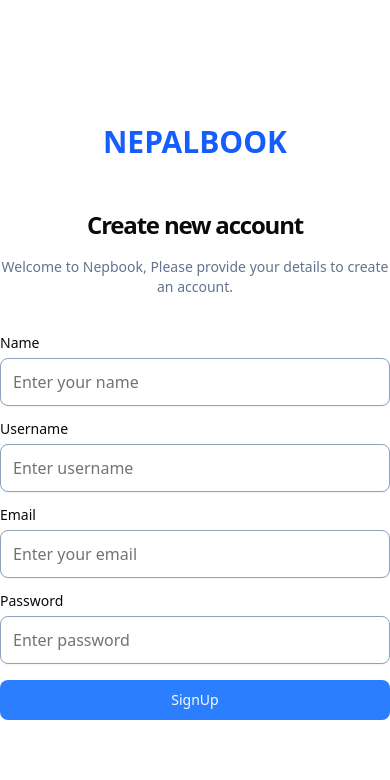
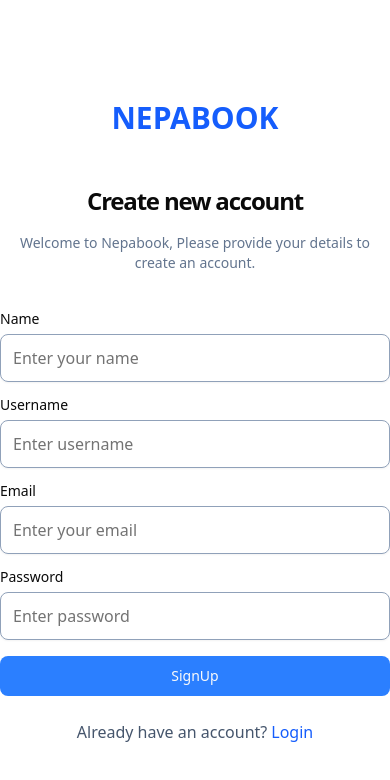
Before and after one commit to DEVELOPERBibek10/Social-Media, a React (Vite) app: page /sign-up in a window 390 px wide. Shown: the top 780 px of the page. Built offline with nearby package versions, Linux system fonts and the light colour scheme; no server answers.

Commit message:
add appwrite functionality to signup form

```diff
--- a/package.json
+++ b/package.json
@@ -17,6 +17,7 @@
     "@tailwindcss/vite": "^4.1.13",
     "@tanstack/react-query": "^5.87.4",
     "@types/react-redux": "^7.1.34",
+    "appwrite": "^18.1.1",
     "class-variance-authority": "^0.7.1",
     "clsx": "^2.1.1",
     "lucide-react": "^0.543.0",
--- a/src/components/SigninForm.tsx
+++ b/src/components/SigninForm.tsx
@@ -1,9 +1,7 @@
-
-
 const SigninForm = () => {
   return (
-    <div>SigninForm</div>
-  )
-}
+    <div className="h-full flex justify-center items-center">SigninForm</div>
+  );
+};
 
-export default SigninForm
+export default SigninForm;
--- a/src/components/SignupForm.tsx
+++ b/src/components/SignupForm.tsx
@@ -13,6 +13,8 @@ import {
 import { Input } from "@/components/ui/input";
 import { signupFormSchema } from "@/lib/Zod";
 import Loader from "./shared/Loader";
+import { Link } from "react-router-dom";
+import { createUserAccount } from "@/lib/Appwrite/api";
 
 const SignupForm = () => {
   const isLoading = false;
@@ -25,20 +27,21 @@ const SignupForm = () => {
       password: "",
     },
   });
-  function onSubmit(values: z.infer<typeof signupFormSchema>) {
-    console.log(values);
+  async function onSubmit(values: z.infer<typeof signupFormSchema>) {
+    const newUser = await createUserAccount(values);
+    console.log(newUser);
   }
   return (
     <Form {...form}>
       <div className="sm:w-[450px] flex items-center justify-center flex-col">
         <h1 className="text-3xl font-bold text-blue-600 text-center">
-          NEPALBOOK
+          NEPABOOK
         </h1>
         <h2 className="text-[24px] md:text-[30px] font-bold leading-[140%] tracking-tighter pt-12 sm:pt-5">
           Create new account
         </h2>
         <p className="text-slate-500 text-[14px] font-medium leading-[140%] md:text-[16px] md:font-normal mt-4 text-center ">
-          Welcome to Nepbook, Please provide your details to create an account.
+          Welcome to Nepabook, Please provide your details to create an account.
         </p>
 
         <form
@@ -127,6 +130,12 @@ const SignupForm = () => {
               <span>SignUp</span>
             )}
           </Button>
+          <p className="text-slate-600 text-center mt-2">
+            Already have an account?
+            <Link to="/sign-in" className="text-blue-600 hover:underline ml-1">
+              Login
+            </Link>
+          </p>
         </form>
       </div>
     </Form>
--- a/src/components/layout/AuthLayout.tsx
+++ b/src/components/layout/AuthLayout.tsx
@@ -3,20 +3,21 @@ import { Navigate, Outlet } from "react-router-dom";
 const AuthLayout = () => {
   const isAuth = false;
 
-  if(isAuth){
-    return <Navigate to={"/"}/>
-  }else{
+  if (isAuth) {
+    return <Navigate to={"/"} />;
+  } else {
     return (
       <>
-      <section className="flex flex-1 justify-center items-center flex-col py-10">
-        <Outlet/>
-      </section>
-      <img src="https://cdn.pixabay.com/photo/2018/07/12/21/32/subscribe-3534409_640.jpg"
-      className="hidden lg:block h-screen w-1/2 object-cover bg-no-repeat"
-      alt="" />
+        <section className="flex flex-1 justify-center items-center flex-col py-10">
+          <Outlet />
+        </section>
+        <img
+          src="https://images.pexels.com/photos/2253573/pexels-photo-2253573.jpeg"
+          className="hidden lg:block h-screen w-1/2 object-cover bg-no-repeat"
+          alt=""
+        />
       </>
-
-    )
+    );
   }
 };
 
--- /dev/null
+++ b/src/lib/Appwrite/api.ts
@@ -0,0 +1,18 @@
+import type { NewUser } from "@/types";
+import { account, ID } from "./config";
+
+export async function createUserAccount(user: NewUser) {
+  try {
+    const newAccount = await account.create(
+      ID.unique(),
+      user.email,
+      user.password,
+      user.name
+    );
+
+    return newAccount;
+  } catch (error) {
+    console.log(error);
+    return error;
+  }
+}
--- /dev/null
+++ b/src/lib/Appwrite/config.ts
@@ -0,0 +1,19 @@
+import { Client, Databases, Storage, Account, Avatars } from "appwrite";
+
+export const appwriteConfig = {
+  endpoint: import.meta.env.VITE_APPWRITE_PROJECT_ENDPOINT as string,
+  projectId: import.meta.env.VITE_APPWRITE_PROJECT_ID as string,
+};
+
+const client = new Client();
+
+client
+  .setEndpoint(appwriteConfig.endpoint)
+  .setProject(appwriteConfig.projectId);
+
+export const account = new Account(client);
+export const databases = new Databases(client);
+export const storage = new Storage(client);
+export const avatars = new Avatars(client);
+export default client;
+export { ID } from "appwrite";
--- /dev/null
+++ b/src/types/index.ts
@@ -0,0 +1,6 @@
+export interface NewUser {
+  name: string;
+  username: string;
+  email: string;
+  password: string;
+}
```
Also changed, not shown: 2 other files (tests, documents, lock files or other folders).
